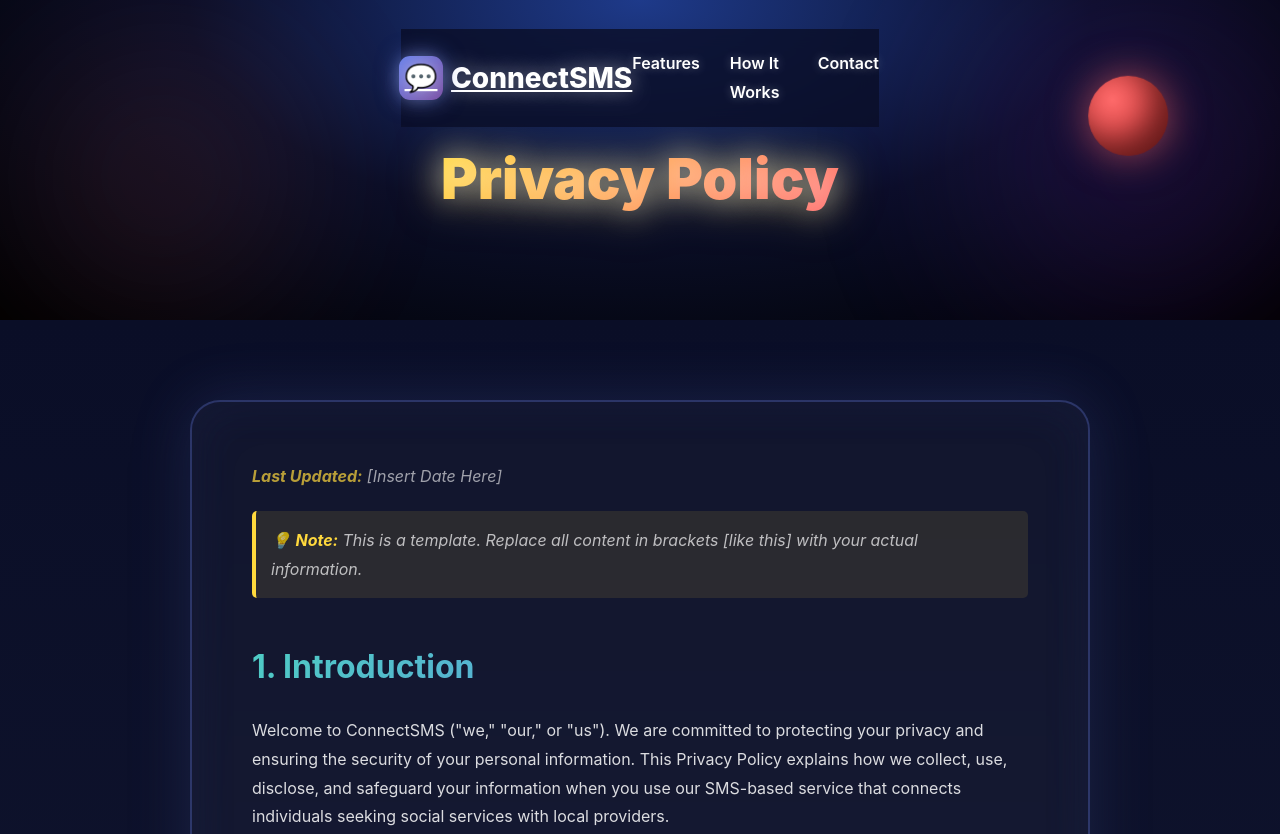
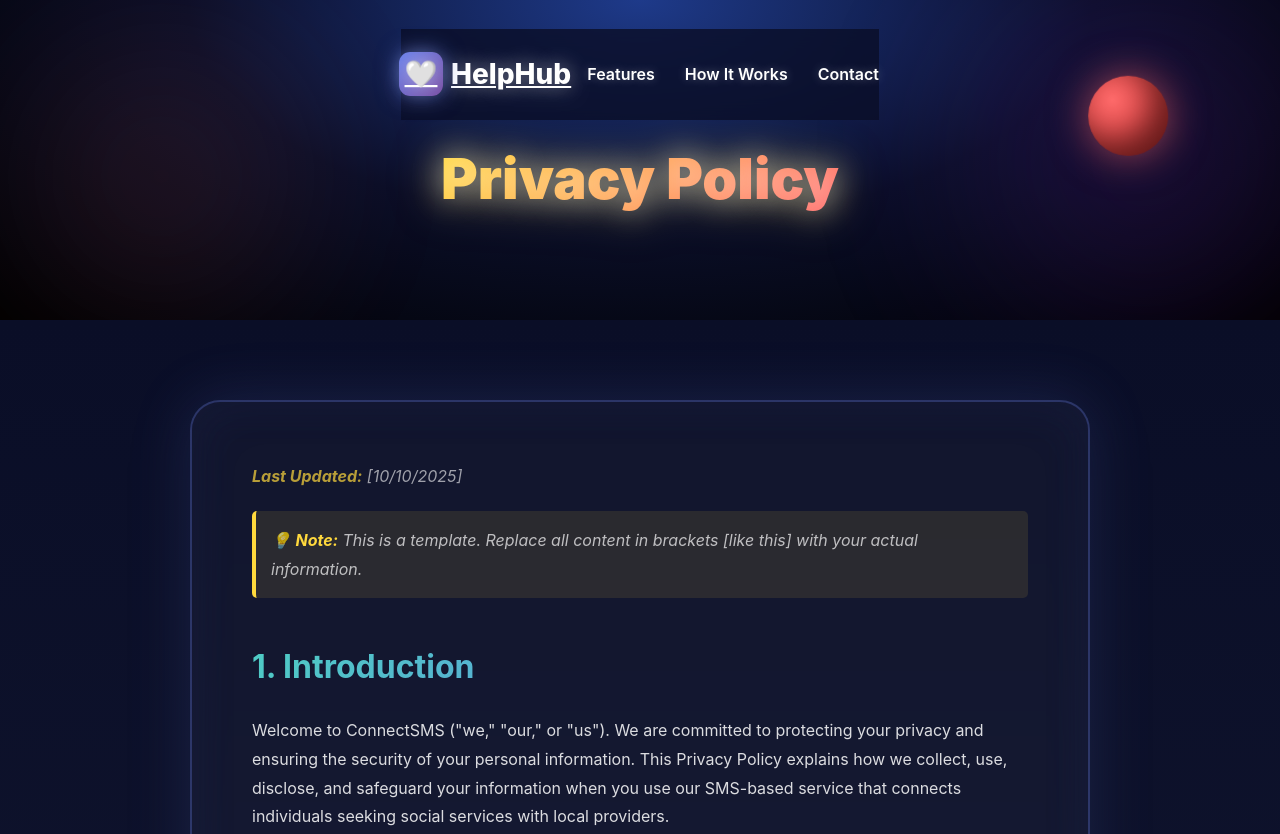
Before and after one commit to zenithsocialproject-ai/HelpHub-Site, a plain HTML site: page privacy-policy-page.html in a window 1280 px wide. Shown: the top 834 px of the page. Drawn offline with Linux system fonts and the light colour scheme.

Commit message:
Update privacy-policy-page.html

```diff
--- a/privacy-policy-page.html
+++ b/privacy-policy-page.html
@@ -357,8 +357,8 @@
         <div class="container">
             <nav>
                 <a href="index.html" class="logo">
-                    <div class="logo-icon">💬</div>
-                    ConnectSMS
+                    <div class="logo-icon">🤍</div>
+                    HelpHub
                 </a>
                 <ul class="nav-links">
                     <li><a href="index.html#features">Features</a></li>
@@ -377,7 +377,7 @@
 
     <section class="content-section">
         <div class="policy-container">
-            <p class="last-updated"><strong>Last Updated:</strong> [Insert Date Here]</p>
+            <p class="last-updated"><strong>Last Updated:</strong> [10/10/2025]</p>
 
             <div class="placeholder">
                 💡 <strong>Note:</strong> This is a template. Replace all content in brackets [like this] with your actual information.
```
